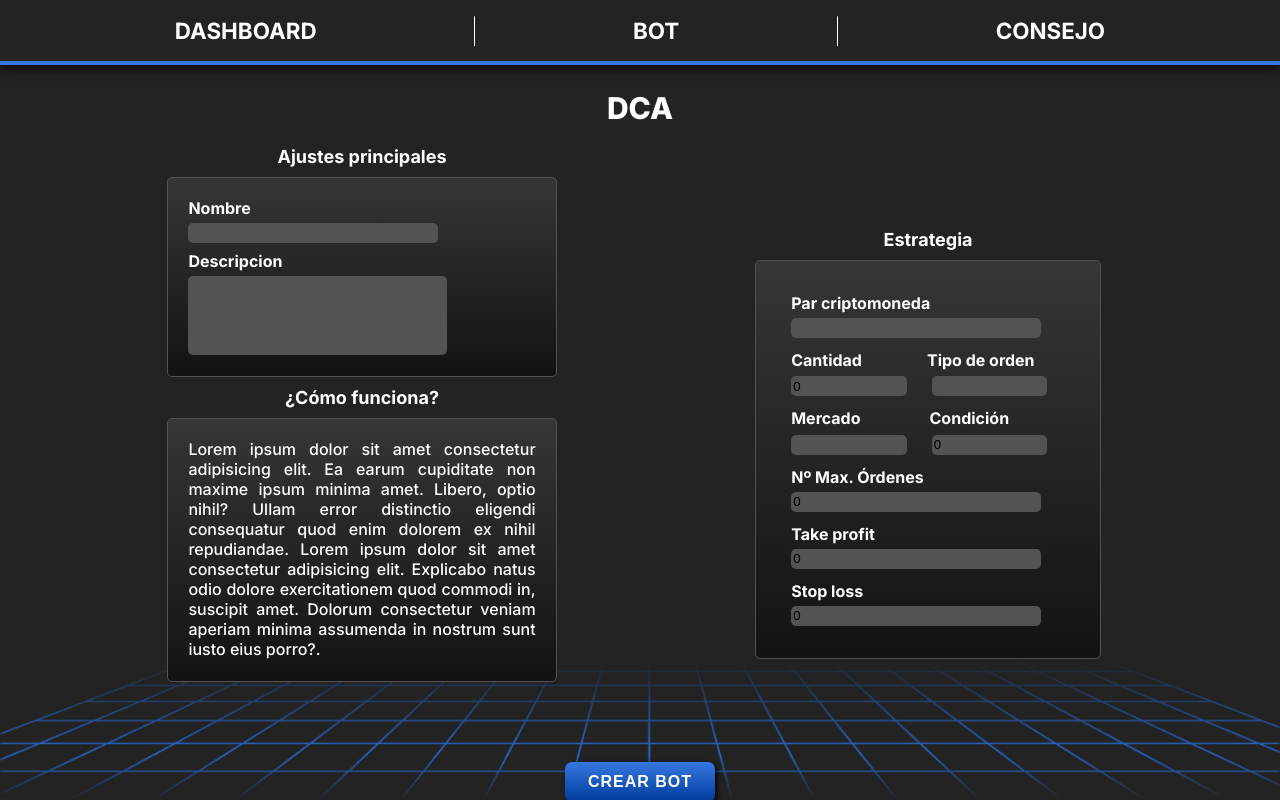
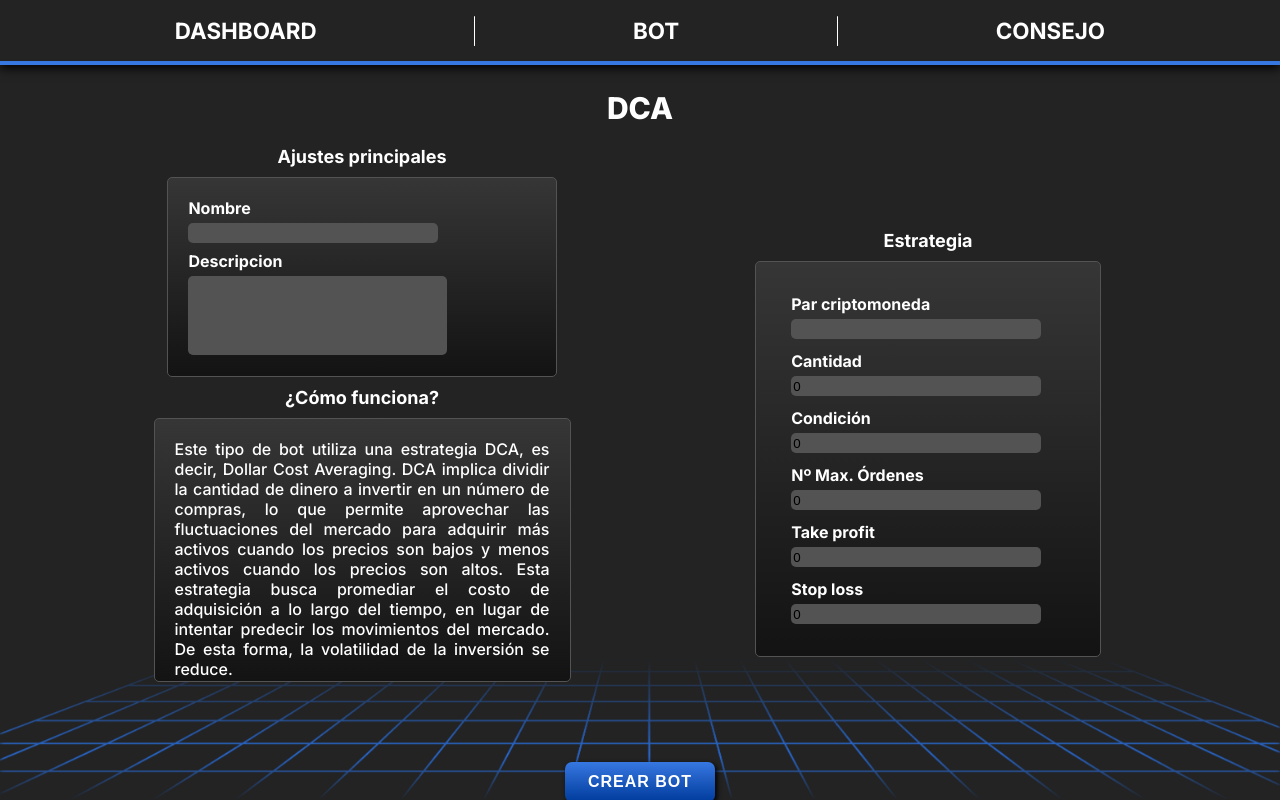
Before and after one commit to mgg709/BotFront, a Vue app in the folder bot/: page /bot/dca in a window 1280 px wide. Built offline with nearby package versions, Linux system fonts and the light colour scheme.

Commit message:
changes for docs

```diff
--- a/bot/src/components/CardDS.vue
+++ b/bot/src/components/CardDS.vue
@@ -47,7 +47,7 @@ onMounted(() => {
       <span class="label" id="label-3">Ordenes maximas</span>
       <span class="dato" id="dato-3">{{ bot.max_orders }}</span>
     </section>
-    <button class="close">CERRAR</button>
+    <button class="close">ELIMINAR</button>
   </div>
 </template>
 <style>
--- a/bot/src/views/BotDCAView.vue
+++ b/bot/src/views/BotDCAView.vue
@@ -12,16 +12,7 @@ const max_orders = ref(0);
 const take_profit = ref(0);
 const stop_loss = ref(0);
 
-const bot = ref({
-  name: name.value,
-  description: description.value,
-  symbol: symbol.value,
-  amount: amount.value,
-  condition: condition.value,
-  max_orders: max_orders.value,
-  take_profit: take_profit.value,
-  stop_loss: stop_loss.value,
-});
+const bot = ref({});
 
 
 const createBot = async () => {
@@ -74,13 +65,7 @@ const createBot = async () => {
           <div class="guide-left-botdca">
             <p>¿Cómo funciona?</p>
             <div class="guide-container-botdca">
-              Lorem ipsum dolor sit amet consectetur adipisicing elit. Ea earum
-              cupiditate non maxime ipsum minima amet. Libero, optio nihil?
-              Ullam error distinctio eligendi consequatur quod enim dolorem ex
-              nihil repudiandae. Lorem ipsum dolor sit amet consectetur
-              adipisicing elit. Explicabo natus odio dolore exercitationem quod
-              commodi in, suscipit amet. Dolorum consectetur veniam aperiam
-              minima assumenda in nostrum sunt iusto eius porro?.
+              Este tipo de bot utiliza una estrategia DCA, es decir, Dollar Cost Averaging. DCA implica dividir la cantidad de dinero a invertir en un número de compras, lo que permite aprovechar las fluctuaciones del mercado para adquirir más activos cuando los precios son bajos y menos activos cuando los precios son altos. Esta estrategia busca promediar el costo de adquisición a lo largo del tiempo, en lugar de intentar predecir los movimientos del mercado. De esta forma, la volatilidad de la inversión se reduce.
             </div>
           </div>
         </div>
@@ -91,24 +76,16 @@ const createBot = async () => {
           <form action="">
             <label for="par">Par criptomoneda</label>
             <input type="text" name="par" id="par" v-model="symbol"/>
-            <div class="table">
-              <div class="row-1">
                 <label for="quantity" id="quantity-l">Cantidad</label>
-                <label for="order" id="order-l">Tipo de orden</label>
-              </div>
-              <div class="row-2">
+
                 <input type="number" name="quantity" id="quantity" v-model="amount"/>
-                <input type="text" name="order" id="order" />
-              </div>
-              <div class="row-3">
-                <label for="market">Mercado</label>
+
                 <label for="condition" id="condition-l">Condición</label>
-              </div>
-              <div class="row-4">
-                <input type="text" name="market" id="market" />
+
+
                 <input type="text" name="condition" id="condition" v-model="condition" />
-              </div>
-            </div>
+
+
             <label for="max-orders">Nº Max. Órdenes</label>
             <input type="number" name="max-orders" id="max-orders" v-model="max_orders"/>
             <label for="tp">Take profit</label>
@@ -234,7 +211,7 @@ const createBot = async () => {
   flex-wrap: wrap;
   overflow-y: auto;
   background: linear-gradient(to bottom, #363636, #141313);
-  width: 70%;
+  width: 75%;
   height: 33vh;
   border: 1px solid #545353;
   border-radius: 5px;
@@ -296,27 +273,7 @@ const createBot = async () => {
   margin-bottom: 12px;
 }
 
-.strategy-right-form-botdca .row-1,
-.row-3 {
-  margin-bottom: 5px;
-}
-.strategy-right-form-botdca #order-l {
-  margin-left: 65px;
-}
 
-.strategy-right-form-botdca .row-2 input {
-  width: 40%;
-  margin-right: 25px;
-}
-
-.strategy-right-form-botdca .row-4 input {
-  width: 40%;
-  margin-right: 25px;
-}
-
-.strategy-right-form-botdca #condition-l {
-  margin-left: 69px;
-}
 
 /* Boton crear bot */
 
--- a/bot/src/views/HomeView.vue
+++ b/bot/src/views/HomeView.vue
@@ -4,20 +4,7 @@ import { onMounted } from "vue";
 import { ref } from "vue";
 import { RouterView, RouterLink } from "vue-router";
 
-const balance = ref();
 
-const getBalance = async () => {
-  try {
-    await axios.get("http://127.0.0.1:8000/botdca/balance").then((res) => {
-      balance.value = res.data["free"];
-    });
-  } catch (error) {
-    console.log(error);
-  }
-};
-onMounted(() => {
-  getBalance();
-});
 </script>
 <template>
   <div class="container-home">
```
Also changed, not shown: bot/src/views/DashboardView.vue (+5 -3 lines).
